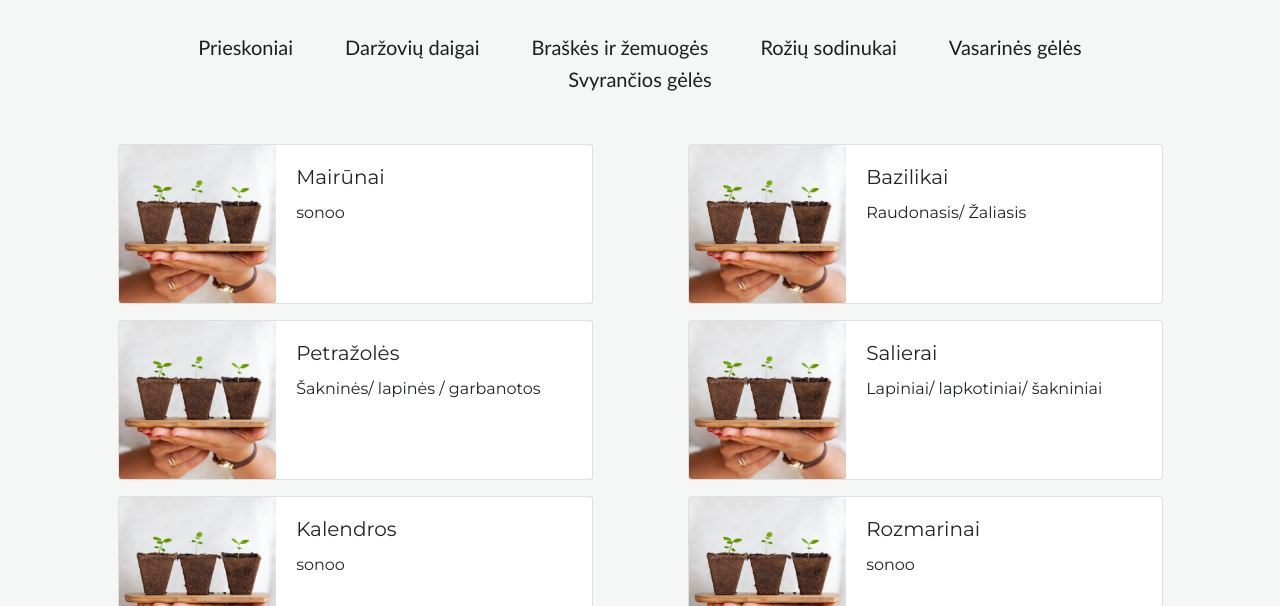
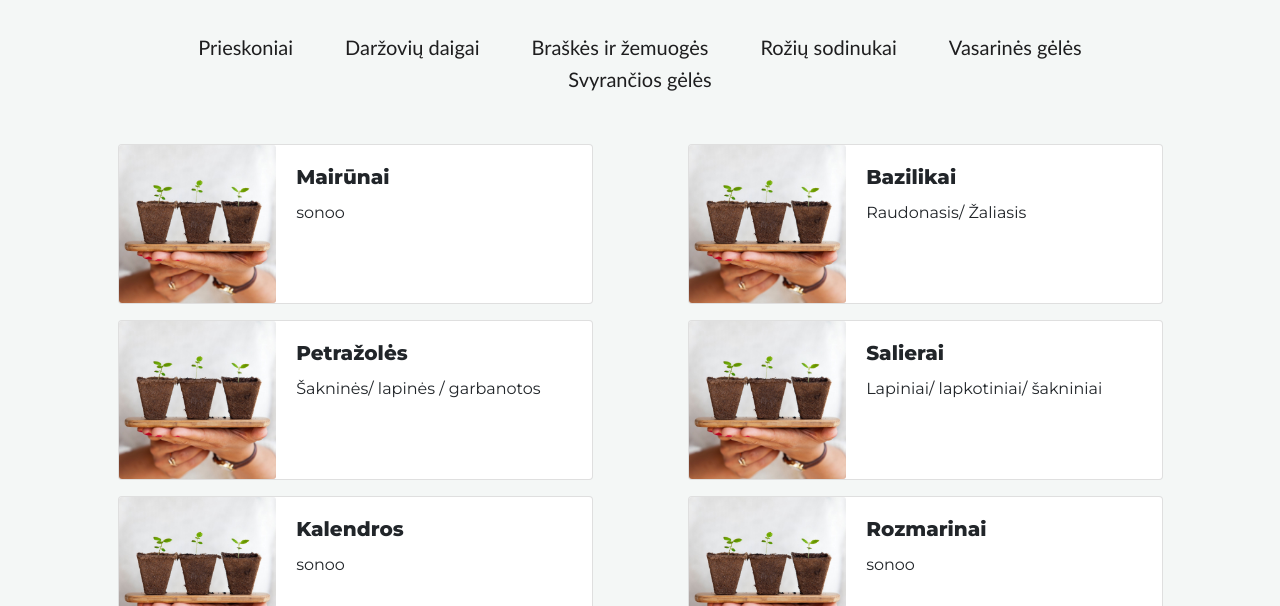
Before and after one commit to KasparasDijokas/Nasturtai, a plain HTML site: page products.html in a window 1280 px wide. Shown: the part 194-800 px from the top of the page. Drawn offline with nearby package versions, Linux system fonts and the light colour scheme.

Commit message:
added products-title

```diff
--- a/css/main.css
+++ b/css/main.css
@@ -175,3 +175,7 @@ body {
     background-color: #fff;
     padding: 2rem 0 3rem;
 }
+/****************PRODUCTS *************************/
+.products-title{
+	font-weight:bold;
+}
```
